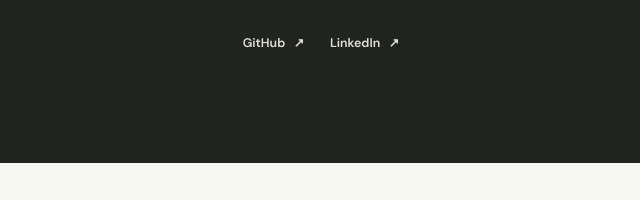
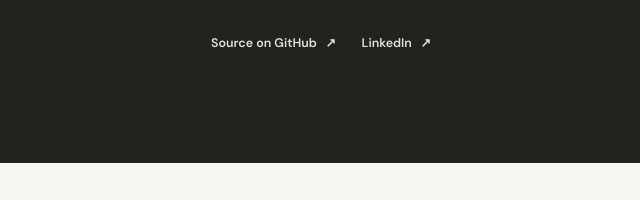
Before and after one commit to diallohajahafsa-coder/-AI-Project-Portfolio, a website: page index.html in a window 1280 px wide. Shown: the part 3387-3587 px from the top of the page, 319-959 px from the left. Drawn offline with nearby package versions, Linux system fonts and the light colour scheme; no server answers.

Commit message:
Link portfolio to GitHub repository
Co-authored-by: Copilot <223556219+Copilot@users.noreply.github.com>

```diff
--- a/index.html
+++ b/index.html
@@ -136,7 +136,7 @@
             <p class="form-status" id="contact-status" role="status" aria-live="polite"></p>
           </form>
           <div class="social-links">
-            <a href="https://github.com/diallohajahafsa-coder" target="_blank" rel="noreferrer">GitHub <span aria-hidden="true">↗</span></a>
+            <a href="https://github.com/diallohajahafsa-coder/-AI-Project-Portfolio" target="_blank" rel="noreferrer">Source on GitHub <span aria-hidden="true">↗</span></a>
             <a href="https://www.linkedin.com/" target="_blank" rel="noreferrer">LinkedIn <span aria-hidden="true">↗</span></a>
           </div>
         </div>
```
